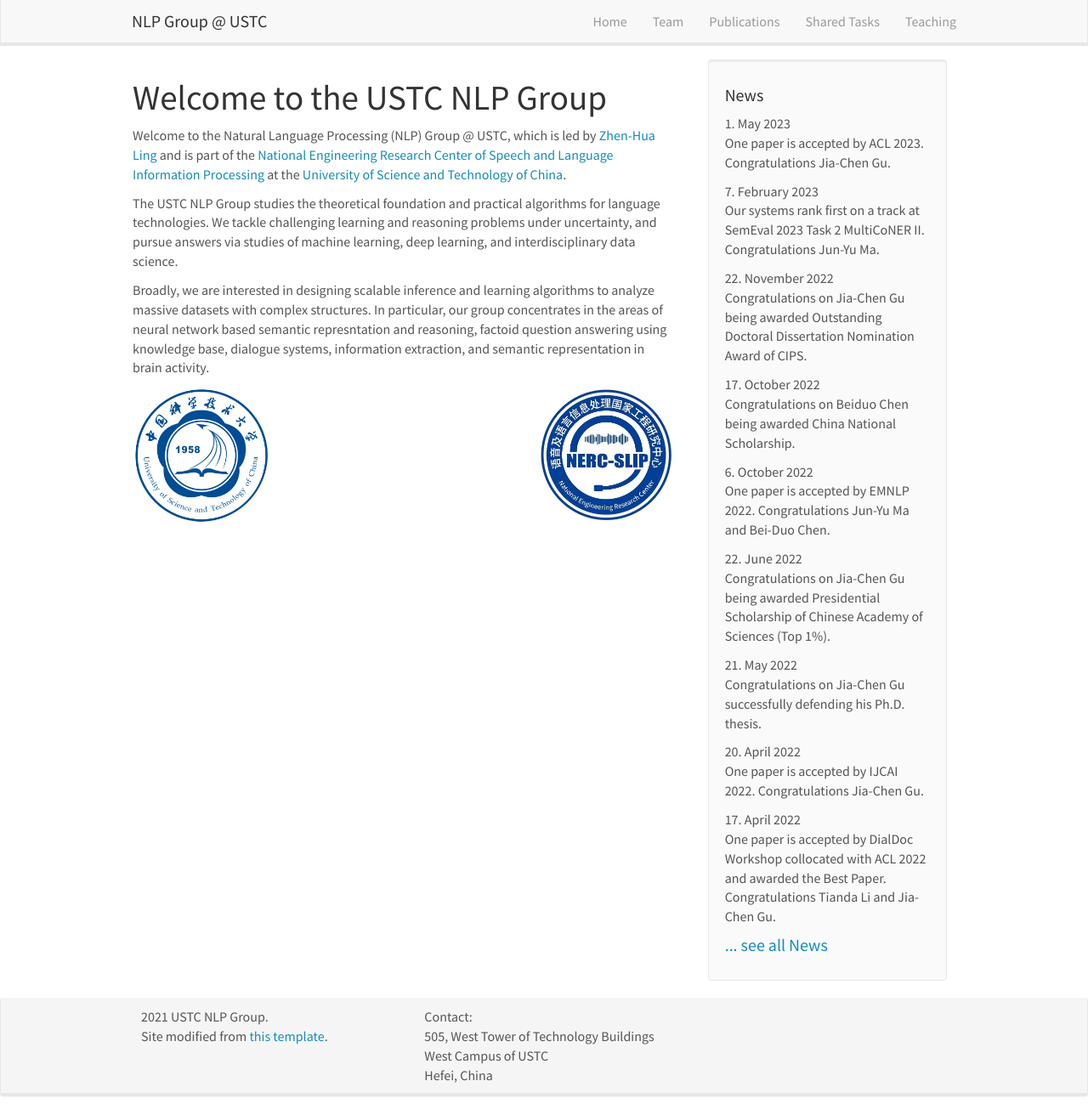
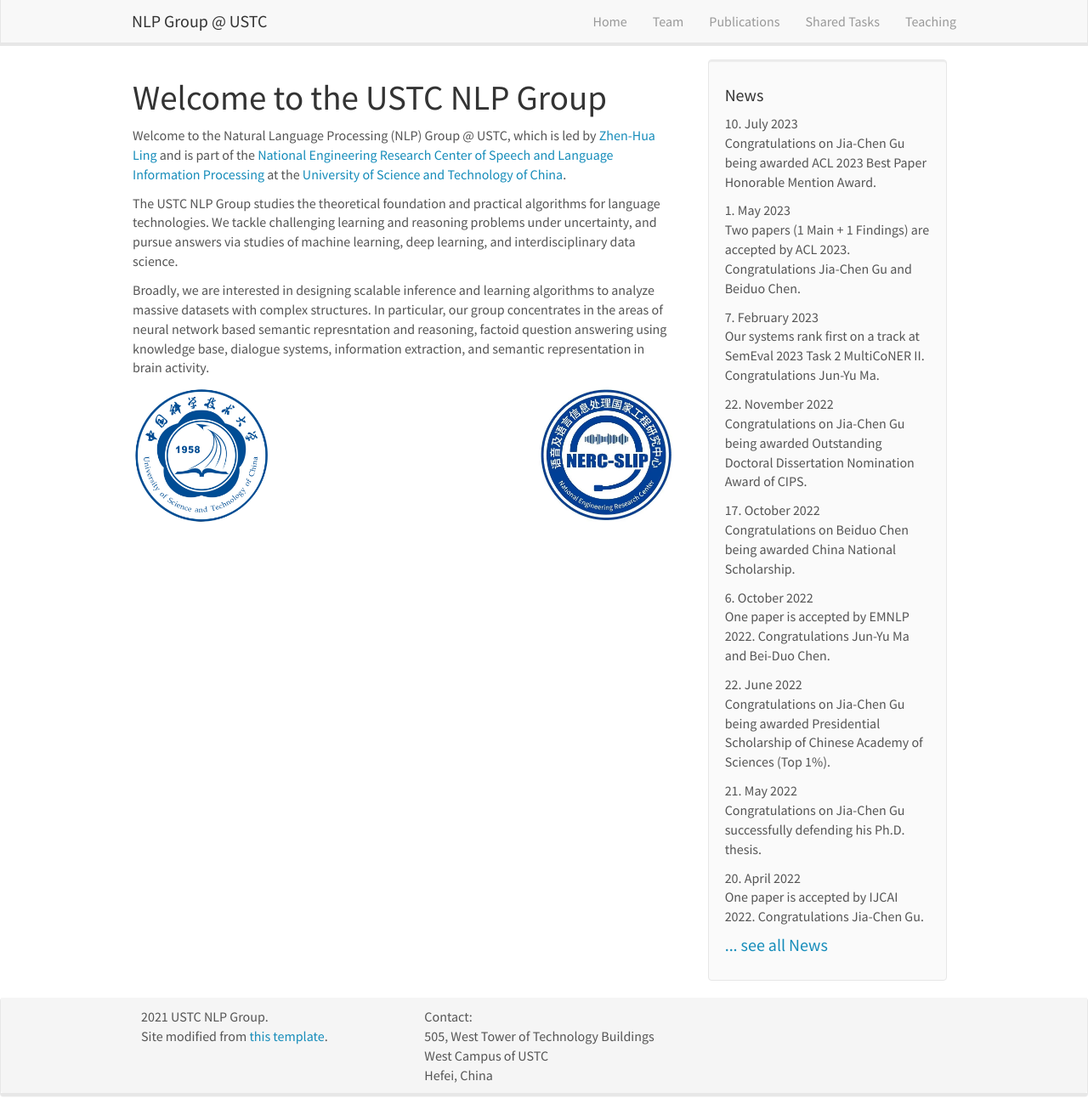
Before and after one commit to ustcnlp/ustcnlp.github.io, a Jekyll site: the page built from _pages/home.md, in a window 1280 px wide and 1312 px high. Shown: the whole window at 85% size. Built offline with Jekyll 4.4.1, drawn with Linux system fonts in a browser that asks for light colours; nearby versions of some CDN libraries.

Commit message:
Update ACL 2023

```diff
--- a/_data/news.yml
+++ b/_data/news.yml
@@ -1,5 +1,8 @@
+- date: 10. July 2023
+  headline: Congratulations on Jia-Chen Gu being awarded ACL 2023 Best Paper Honorable Mention Award.
+
 - date: 1. May 2023
-  headline: One paper is accepted by ACL 2023. Congratulations Jia-Chen Gu.
+  headline: Two papers (1 Main + 1 Findings) are accepted by ACL 2023. Congratulations Jia-Chen Gu and Beiduo Chen.
 
 - date: 7. February 2023
   headline: Our systems rank first on a track at SemEval 2023 Task 2 MultiCoNER II. Congratulations Jun-Yu Ma.
```
